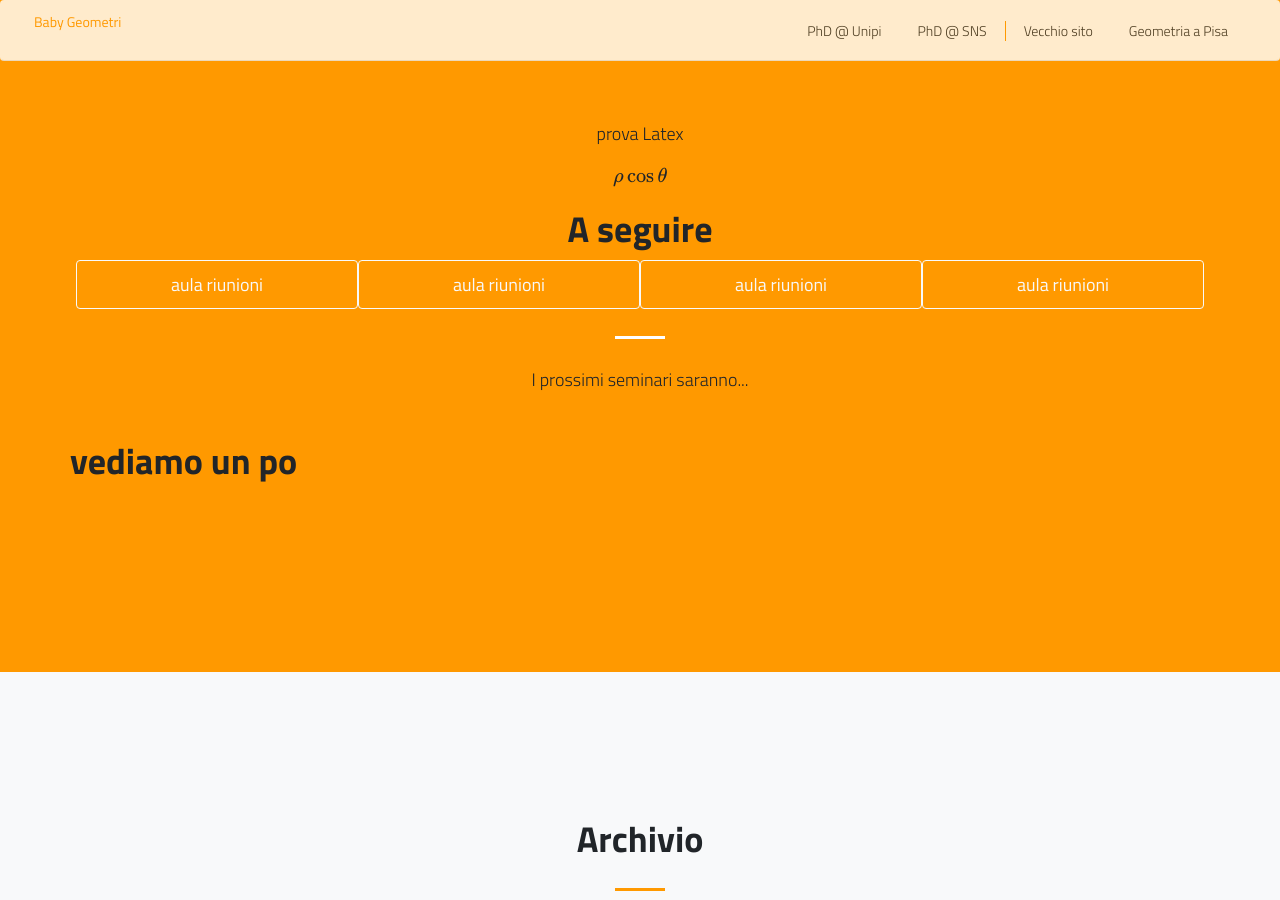
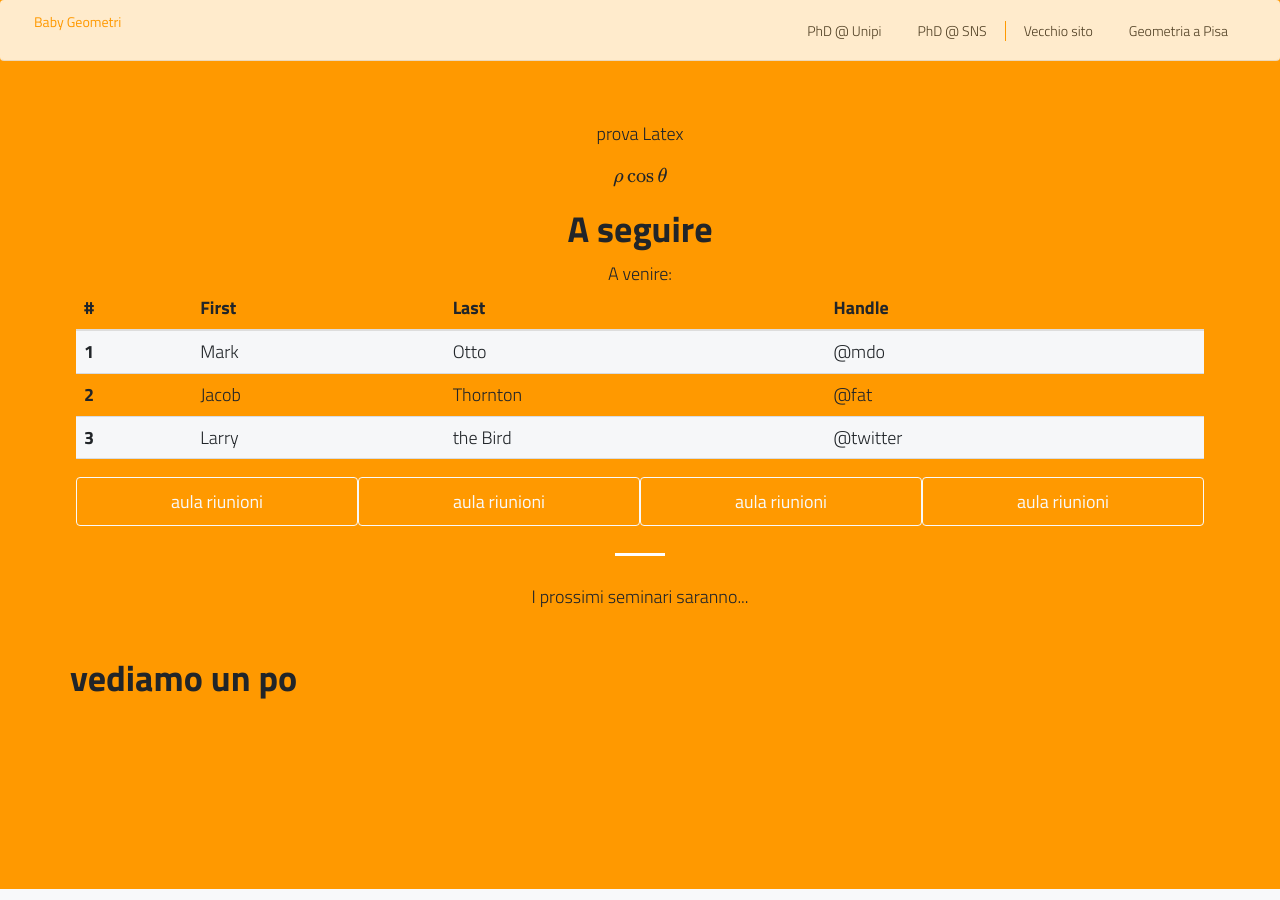
Before and after one commit to baby-geometri/baby-geometri.github.io, a Jekyll site: the page built from index.md, in a window 1280 px wide and 900 px high, scrolled down 1532 px. Built offline with Jekyll 4.4.1, drawn with Linux system fonts in a browser that asks for light colours; nearby versions of some CDN libraries; formulas are drawn with MathJax 3.

Commit message:
Update default.html

```diff
--- a/_layouts/default.html
+++ b/_layouts/default.html
@@ -51,7 +51,7 @@
         {{ site.data.content.main.text }}
       </div>
       <div class="col-lg-8 mx-auto">
-        <ul class="nav nav-fill justify-content-center">
+        <ul class="nav nav-fill ">
           {% for nav_item in site.data.nav-main %}
           <li class="nav-item">
 
@@ -127,6 +127,38 @@
 	      prova Latex $$\rho\cos\theta $$
 
         <h2 class="section-heading">{{ site.data.content.following.title }} </h2>
+	      A venire:
+
+	      <table class="table table-striped table-sm">
+  <thead>
+    <tr>
+      <th scope="col">#</th>
+      <th scope="col">First</th>
+      <th scope="col">Last</th>
+      <th scope="col">Handle</th>
+    </tr>
+  </thead>
+  <tbody>
+    <tr>
+      <th scope="row">1</th>
+      <td>Mark</td>
+      <td>Otto</td>
+      <td>@mdo</td>
+    </tr>
+    <tr>
+      <th scope="row">2</th>
+      <td>Jacob</td>
+      <td>Thornton</td>
+      <td>@fat</td>
+    </tr>
+    <tr>
+      <th scope="row">3</th>
+      <td>Larry</td>
+      <td>the Bird</td>
+      <td>@twitter</td>
+    </tr>
+  </tbody>
+</table>
 
 	       <ul class="nav nav-fill justify-content-center">
           {% for nav_item in site.data.futuri %}
```
